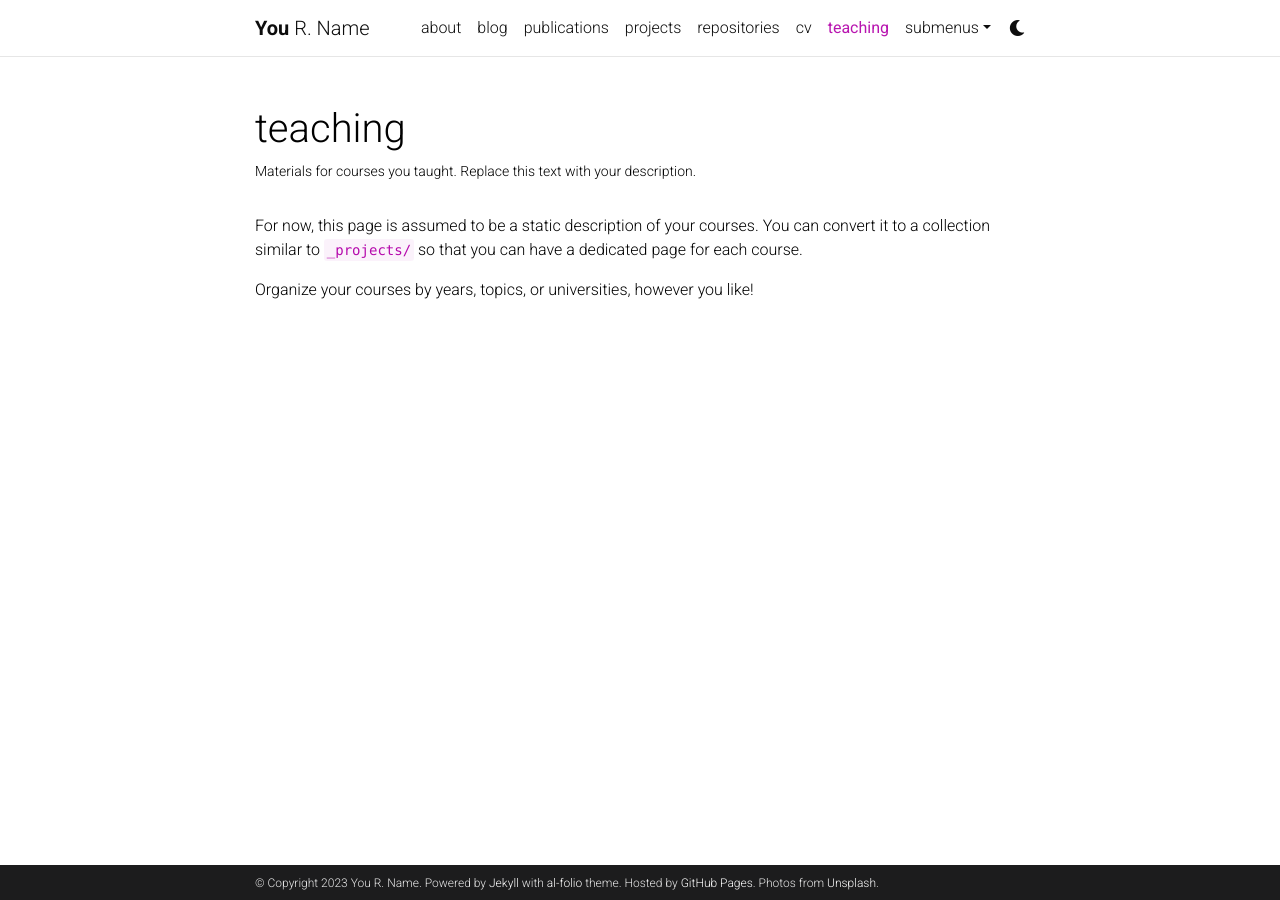
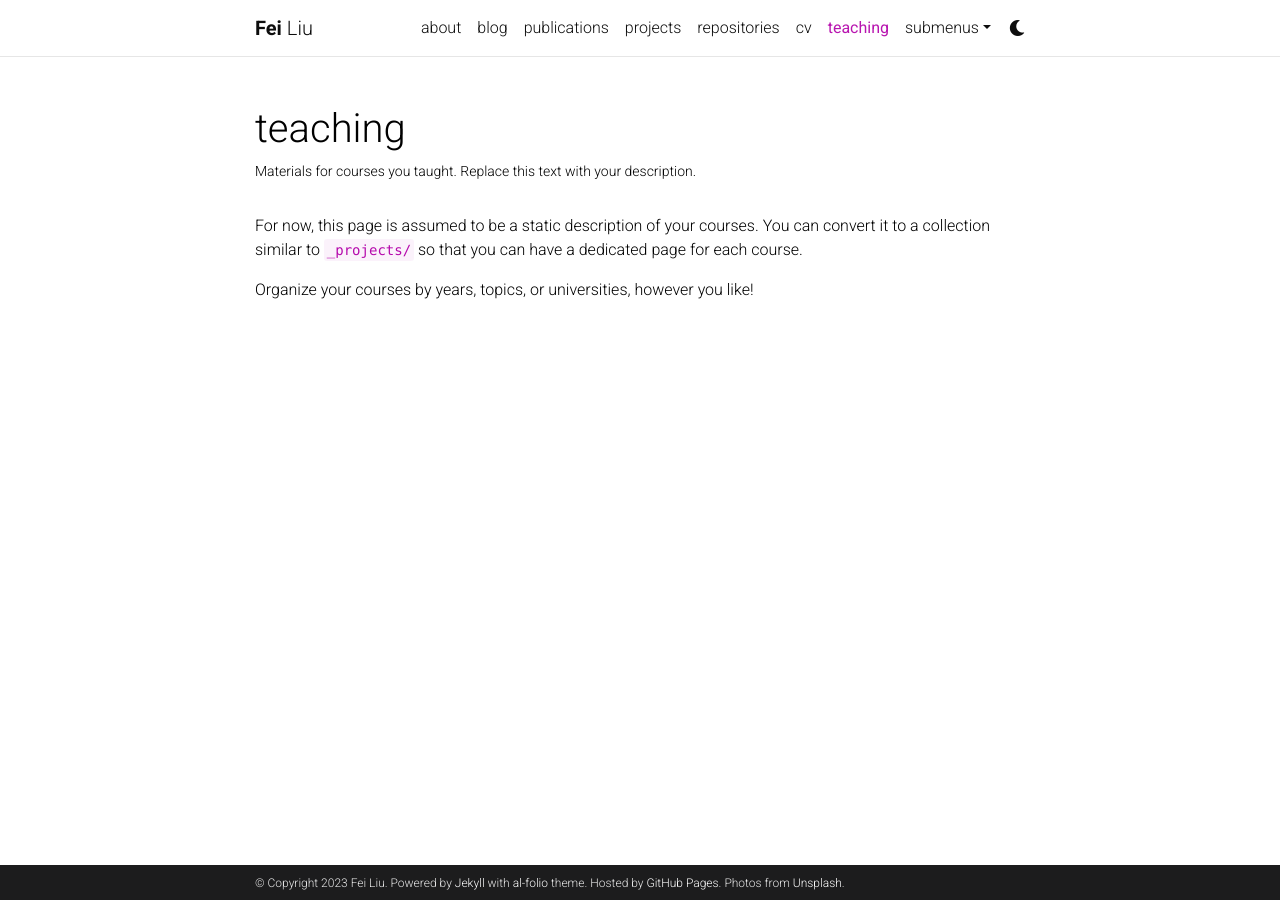
Before and after one commit to FeiLiu36/FeiLiu36.github.io, a Jekyll site: the page built from _pages/teaching.md, in a window 1280 px wide. Built offline with Jekyll 4.4.1, drawn with Linux system fonts in a browser that asks for light colours; comment, search, counter and statistics services are not loaded; a style sheet for code colours, icons or effects is not loaded.

Commit message:
initial commit

```diff
--- a/Gemfile
+++ b/Gemfile
@@ -14,7 +14,6 @@ group :jekyll_plugins do
     gem 'jekyll-sitemap'
     gem 'jekyll-twitter-plugin'
     gem 'jemoji'
-    gem 'mini_racer'
     gem 'unicode_utils'
     gem 'webrick'
 end
--- a/_config.yml
+++ b/_config.yml
@@ -3,9 +3,9 @@
 # -----------------------------------------------------------------------------
 
 title: blank # the website title (if blank, full name will be used instead)
-first_name: You
-middle_name: R.
-last_name: Name
+first_name: Fei
+middle_name:
+last_name: Liu
 email: you@example.com
 description: > # the ">" symbol means to ignore newlines until "footer_text:"
   A simple, whitespace theme for academics. Based on [*folio](https://github.com/bogoli/-folio) design.
@@ -18,8 +18,8 @@ keywords: jekyll, jekyll-theme, academic-website, portfolio-website  # add your
 lang: en # the language of your site (for example: en, fr, cn, ru, etc.)
 icon: ⚛️  # the emoji used as the favicon (alternatively, provide image name in /assets/img/)
 
-url: https://alshedivat.github.io # the base hostname & protocol for your site
-baseurl: /al-folio # the subpath of your site, e.g. /blog/
+url: FeiLiu36.github.io # the base hostname & protocol for your site
+baseurl:  # the subpath of your site, e.g. /blog/
 last_updated: false # set to true if you want to display last updated in the footer
 impressum_path:  # set to path to include impressum link in the footer, use the same path as permalink in a page, helps to conform with EU GDPR
 
@@ -312,7 +312,7 @@ external_links:
 # -----------------------------------------------------------------------------
 
 imagemagick:
-  enabled: true # enables responsive images for your site (recommended, see https://github.com/alshedivat/al-folio/issues/537)
+  enabled: false # enables responsive images for your site (recommended, see https://github.com/alshedivat/al-folio/issues/537)
   widths:
     - 480
     - 800
```
Also changed, not shown: _pages/about.md (+2 -0 lines).
